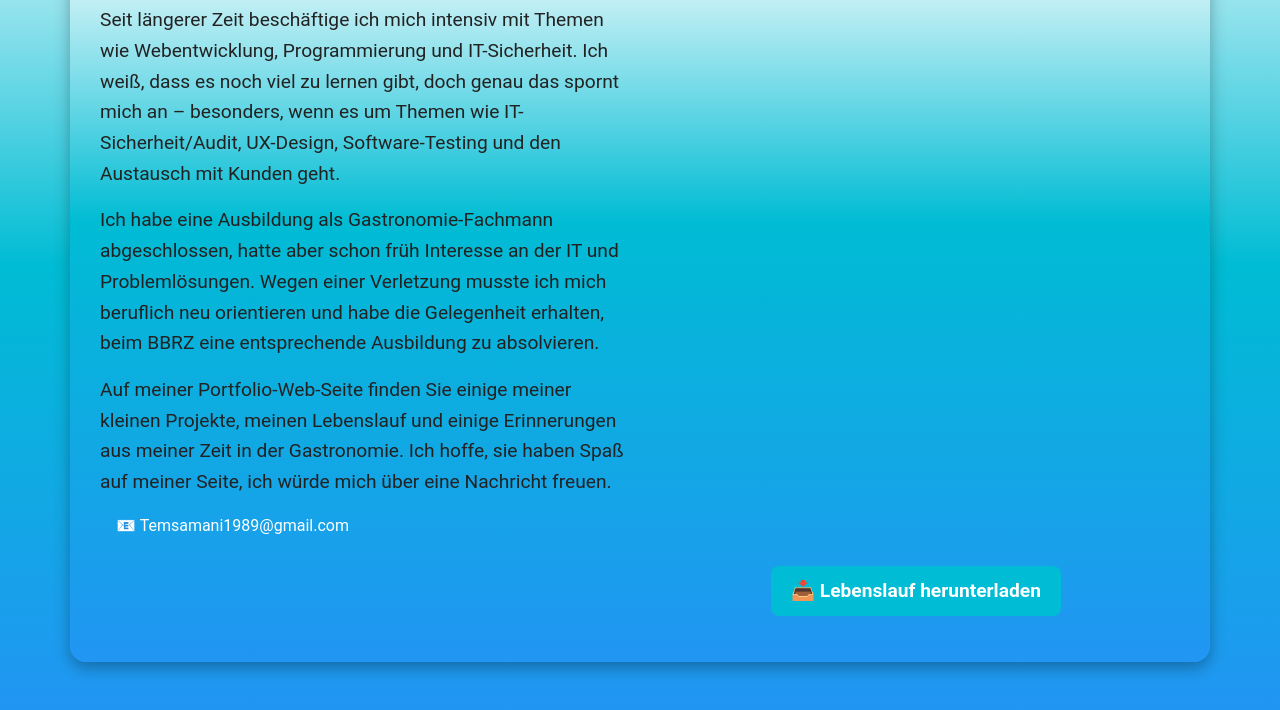
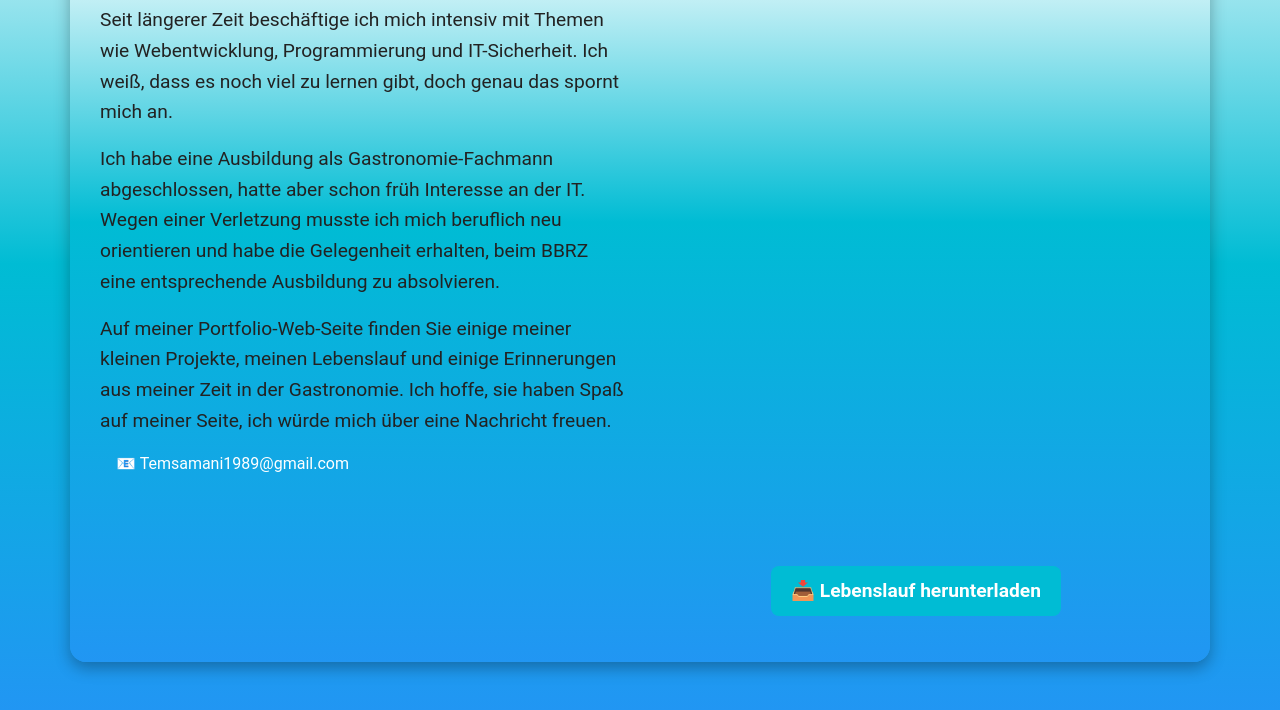
Before and after one commit to JustAguy404/Mein-Portfolio, a plain HTML site: page index.html in a window 1280 px wide. Shown: the part 182-892 px from the top of the page. Drawn offline with nearby package versions, Linux system fonts and the light colour scheme.

Commit message:
Update index.html

```diff
--- a/index.html
+++ b/index.html
@@ -47,10 +47,10 @@
         <div class="col-md-6">
             <h2>About Me</h2>
             <p>Seit längerer Zeit beschäftige ich mich intensiv mit Themen wie Webentwicklung, Programmierung und
-                IT-Sicherheit. Ich weiß, dass es noch viel zu lernen gibt, doch genau das spornt mich an – besonders,
-                wenn es um Themen wie IT-Sicherheit/Audit, UX-Design, Software-Testing und den Austausch mit Kunden geht.</p>
+                IT-Sicherheit. Ich weiß, dass es noch viel zu lernen gibt, doch genau das spornt mich an.
+            </p>
             <p>Ich habe eine Ausbildung als Gastronomie-Fachmann abgeschlossen, hatte aber schon früh Interesse an der
-                IT und Problemlösungen.
+                IT.
                 Wegen einer Verletzung musste ich mich beruflich neu orientieren und habe die Gelegenheit erhalten, beim
                 BBRZ eine entsprechende Ausbildung zu absolvieren.
             </p>
```
